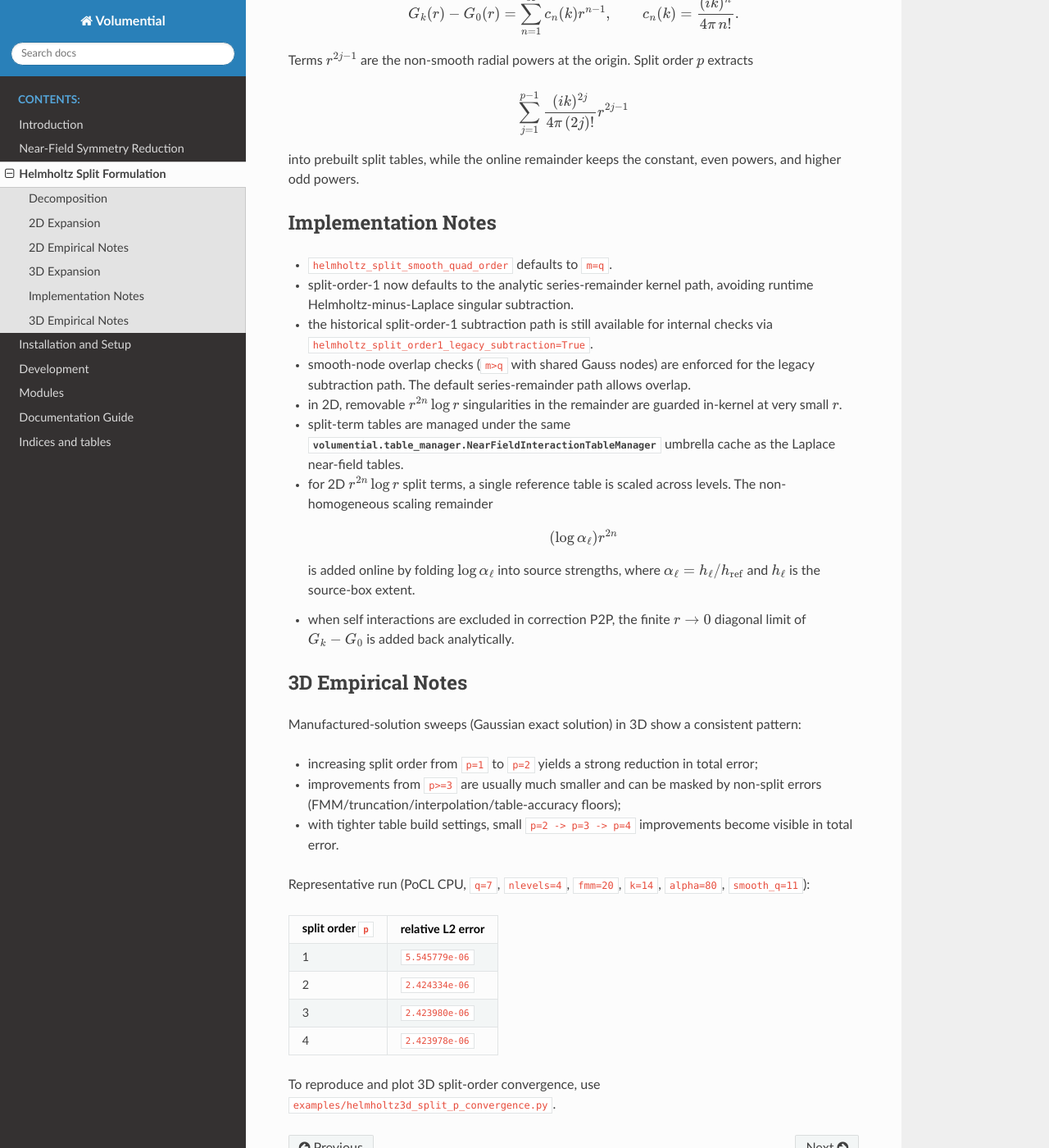
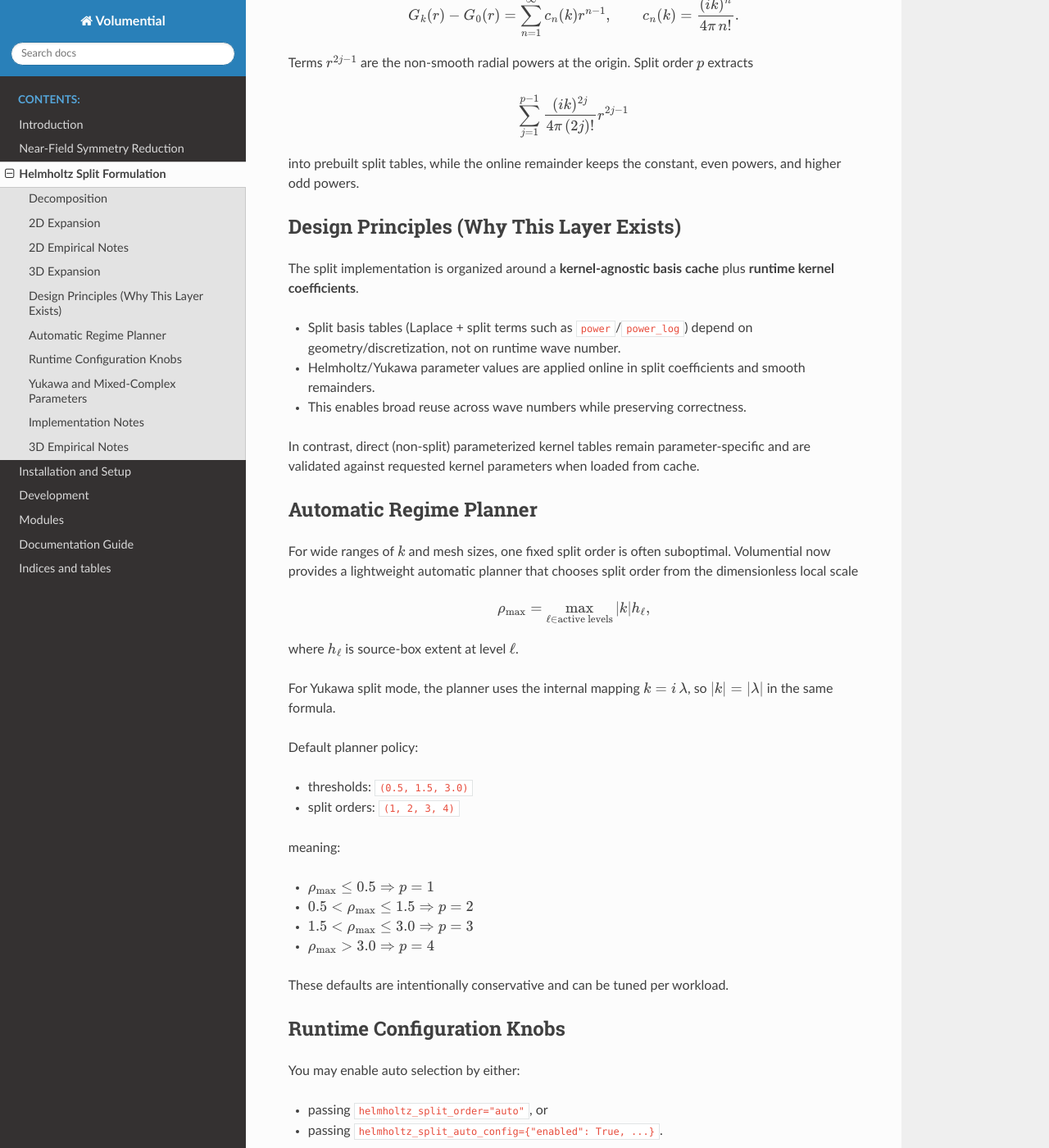
Before and after one commit to xywei/volumential, a Sphinx documentation site: the page built from doc/source/helmholtz_split.rst, in a window 1280 px wide and 1400 px high, scrolled down 2611 px. Shown: the whole window at 82% size. Built offline with Sphinx 7.4.7 and the Read the Docs theme 3.1.0, drawn with Linux system fonts in a browser that asks for light colours; formulas are drawn with MathJax 3; some of the changed text lies outside the part shown.

Commit message:
docs(split): document auto regime planner and cache model
Add a design-oriented section to Helmholtz split docs covering why split basis tables are kernel-parameter agnostic, how runtime coefficients preserve correctness, and where direct parameterized table identity still applies.

Document the new rho_max-driven auto planner (defaults, thresholds, knobs, and activation modes), plus current Yukawa policy for complex parameters.

```diff
--- a/doc/source/helmholtz_split.rst
+++ b/doc/source/helmholtz_split.rst
@@ -158,6 +158,80 @@ Split order :math:`p` extracts
 into prebuilt split tables, while the online remainder keeps the constant,
 even powers, and higher odd powers.
 
+Design Principles (Why This Layer Exists)
+-----------------------------------------
+
+The split implementation is organized around a **kernel-agnostic basis cache**
+plus **runtime kernel coefficients**.
+
+- Split basis tables (Laplace + split terms such as ``power``/``power_log``)
+  depend on geometry/discretization, not on runtime wave number.
+- Helmholtz/Yukawa parameter values are applied online in split coefficients and
+  smooth remainders.
+- This enables broad reuse across wave numbers while preserving correctness.
+
+In contrast, direct (non-split) parameterized kernel tables remain
+parameter-specific and are validated against requested kernel parameters when
+loaded from cache.
+
+Automatic Regime Planner
+------------------------
+
+For wide ranges of :math:`k` and mesh sizes, one fixed split order is often
+suboptimal. Volumential now provides a lightweight automatic planner that
+chooses split order from the dimensionless local scale
+
+.. math::
+
+    \rho_{\max} = \max_{\ell\in\text{active levels}} |k| h_\ell,
+
+where :math:`h_\ell` is source-box extent at level :math:`\ell`.
+
+For Yukawa split mode, the planner uses the internal mapping
+:math:`k = i\,\lambda`, so :math:`|k|=|\lambda|` in the same formula.
+
+Default planner policy:
+
+- thresholds: ``(0.5, 1.5, 3.0)``
+- split orders: ``(1, 2, 3, 4)``
+
+meaning:
+
+- :math:`\rho_{\max} \le 0.5 \Rightarrow p=1`
+- :math:`0.5 < \rho_{\max} \le 1.5 \Rightarrow p=2`
+- :math:`1.5 < \rho_{\max} \le 3.0 \Rightarrow p=3`
+- :math:`\rho_{\max} > 3.0 \Rightarrow p=4`
+
+These defaults are intentionally conservative and can be tuned per workload.
+
+Runtime Configuration Knobs
+---------------------------
+
+You may enable auto selection by either:
+
+- passing ``helmholtz_split_order="auto"``, or
+- passing ``helmholtz_split_auto_config={"enabled": True, ...}``.
+
+Supported planner config keys:
+
+- ``rho_thresholds``: sequence of increasing boundaries
+- ``orders``: sequence of selected orders (length = ``len(rho_thresholds)+1``)
+- ``order_min`` / ``order_max``: optional clamps
+- ``smooth_quad_order_min``: floor for smooth quadrature order
+- ``smooth_quad_order_per_order``: increment per additional split order above 1
+
+When auto mode is active and ``helmholtz_split_smooth_quad_order`` is not set,
+the smooth quadrature order is chosen from these knobs instead of forcing
+``m=q``.
+
+Yukawa and Mixed-Complex Parameters
+-----------------------------------
+
+- Yukawa split reuse follows the same basis-table mechanism as Helmholtz.
+- Current Yukawa split path requires real ``lam``.
+- For mixed complex wave numbers (nonzero real+imag parts), use Helmholtz
+  kernels directly.
+
 Implementation Notes
 --------------------
 
```
